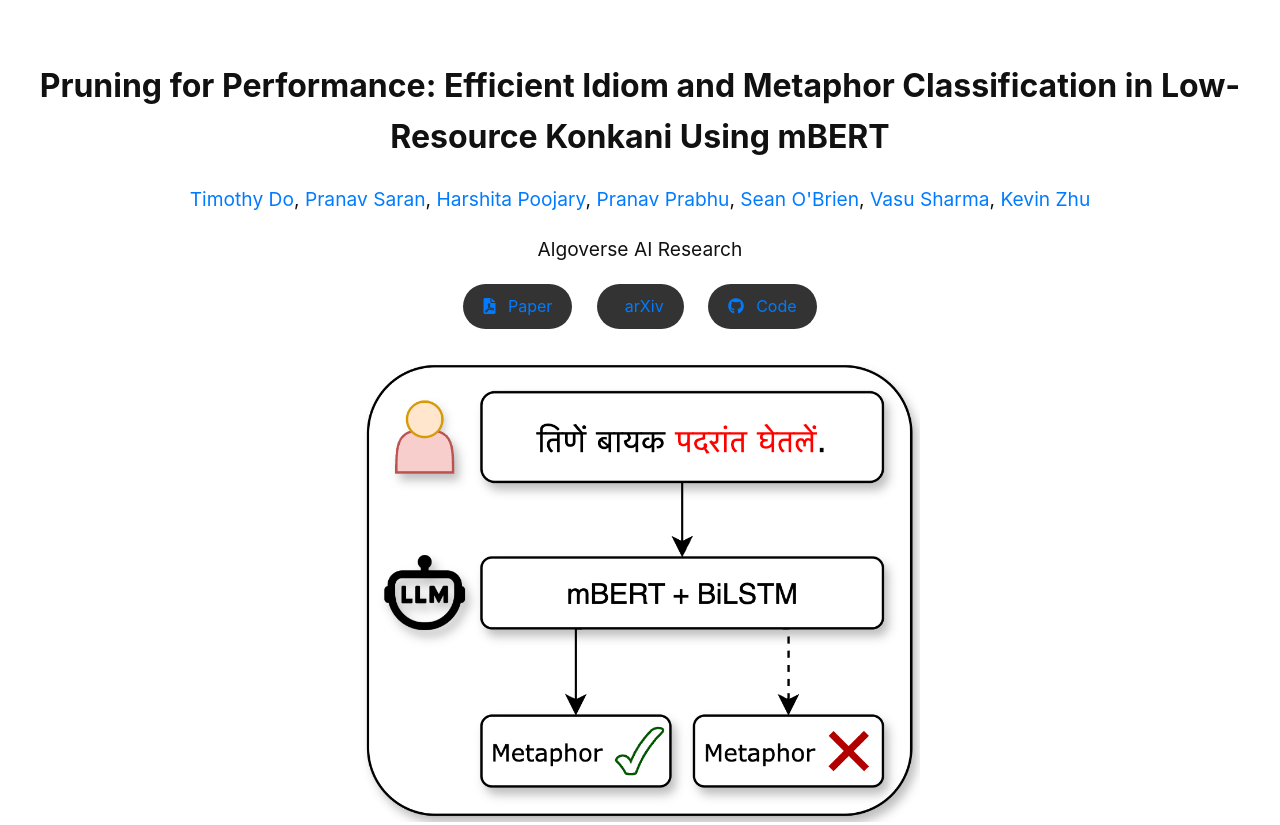
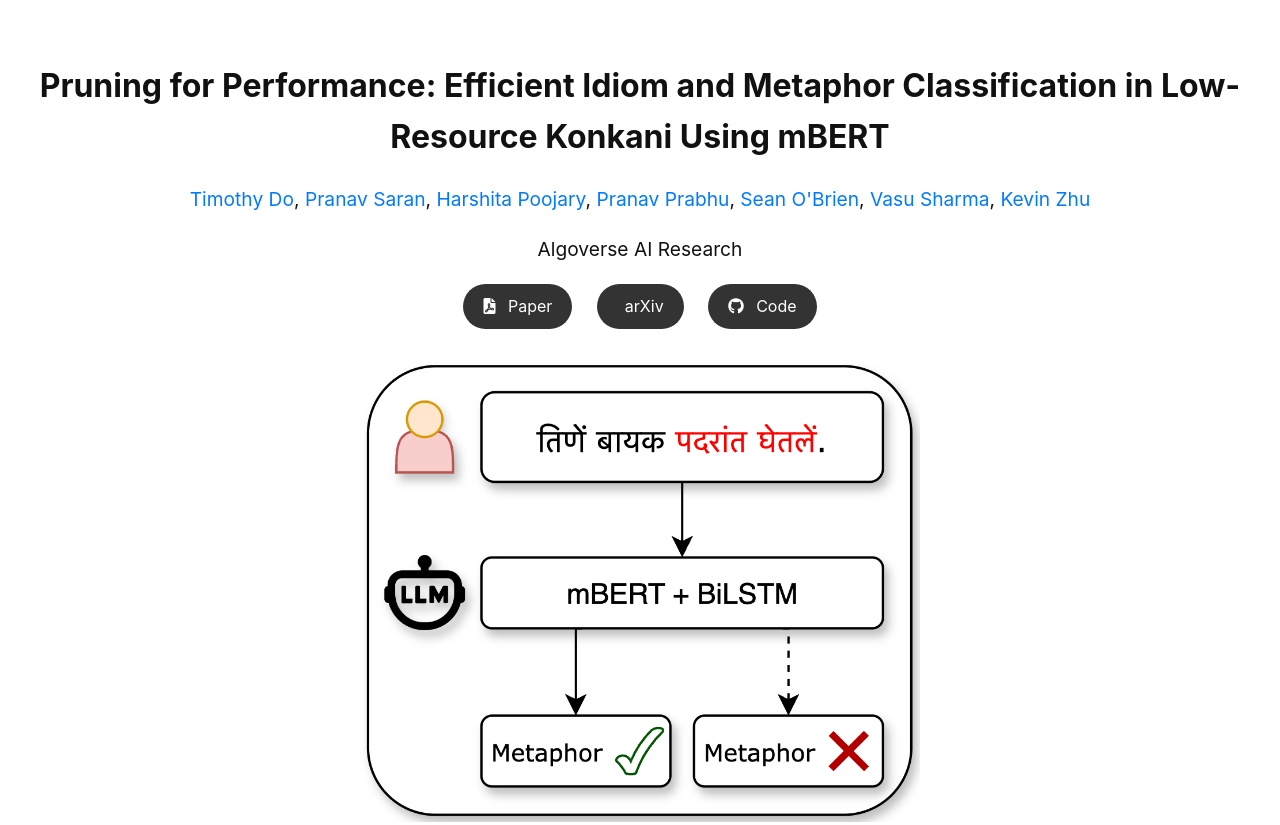
Before and after one commit to t1modo/Algoverse_KonkaniNLP, a plain HTML site: page index.html in a window 1280 px wide. Shown: the top 825 px of the page. Drawn offline with Linux system fonts and the light colour scheme; some icons are missing.

Commit message:
Reverted button text and hover color

```diff
--- a/index.html
+++ b/index.html
@@ -41,7 +41,7 @@
 
     .btn {
       background-color: #333;
-      color: white;
+      color: white !important;
       padding: 10px 20px;
       border-radius: 999px;
       text-decoration: none;
@@ -52,7 +52,9 @@
 
     .btn:hover {
       background-color: #555;
+      color: white !important;
     }
+
 
     .btn .icon {
       margin-right: 8px;
```
